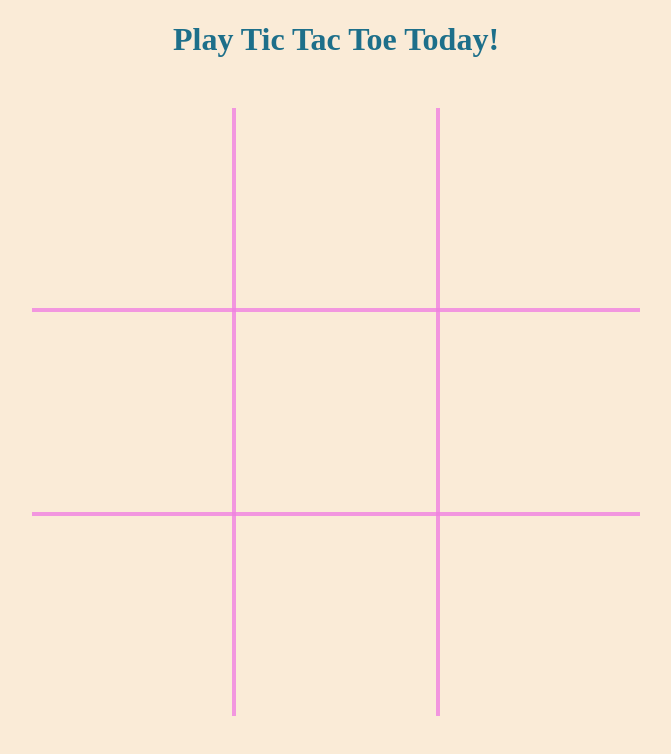
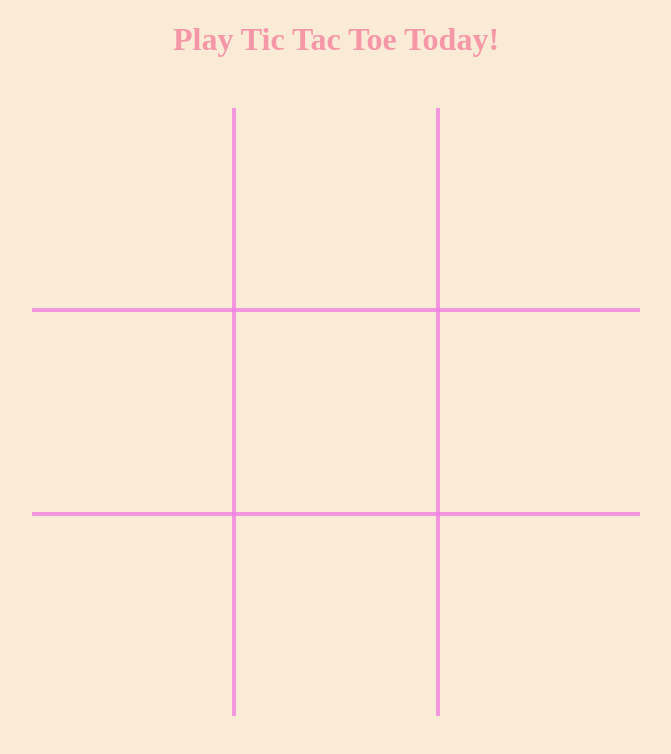
Before and after one commit to cindy123jl/JavaScript_Projects, a plain HTML site: page TicTacToe/TicTacToe.html in a window 1280 px wide. Shown: the whole page, without its empty margins (304-975 px from the left). Drawn offline with Linux system fonts and the light colour scheme.

Commit message:
initial-commit

```diff
--- a/TicTacToe/TicTacToe.html
+++ b/TicTacToe/TicTacToe.html
@@ -27,7 +27,7 @@
             </tr>
             <tr>
                 <td id='6' onclick='placeXOrO("6")'></td>
-                <td id='7' onclick='placeXOro("7")'></td>
+                <td id='7' onclick='placeXOrO("7")'></td>
                 <td id='8' onclick='placeXOrO("8")'></td>
                 <script src=js/TicTacToe.js></script>
             </tr>
--- a/TicTacToe/css/game.css
+++ b/TicTacToe/css/game.css
@@ -37,8 +37,11 @@ canvas{
     pointer-events:none;
 }
 
+h1{
+    text-align: center;
+    color:rgb(245, 151, 167);
+}
+
 body{
-    text-align:center;
-    color:rgb(29, 111, 138);
     background-color: antiquewhite;
 }
```
